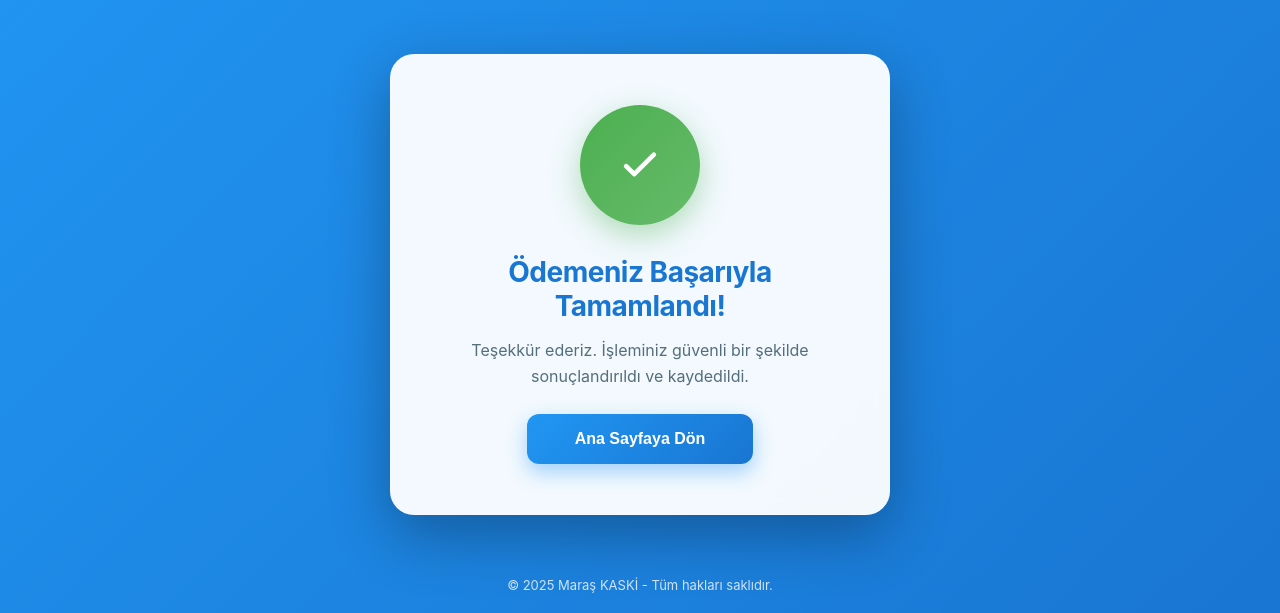
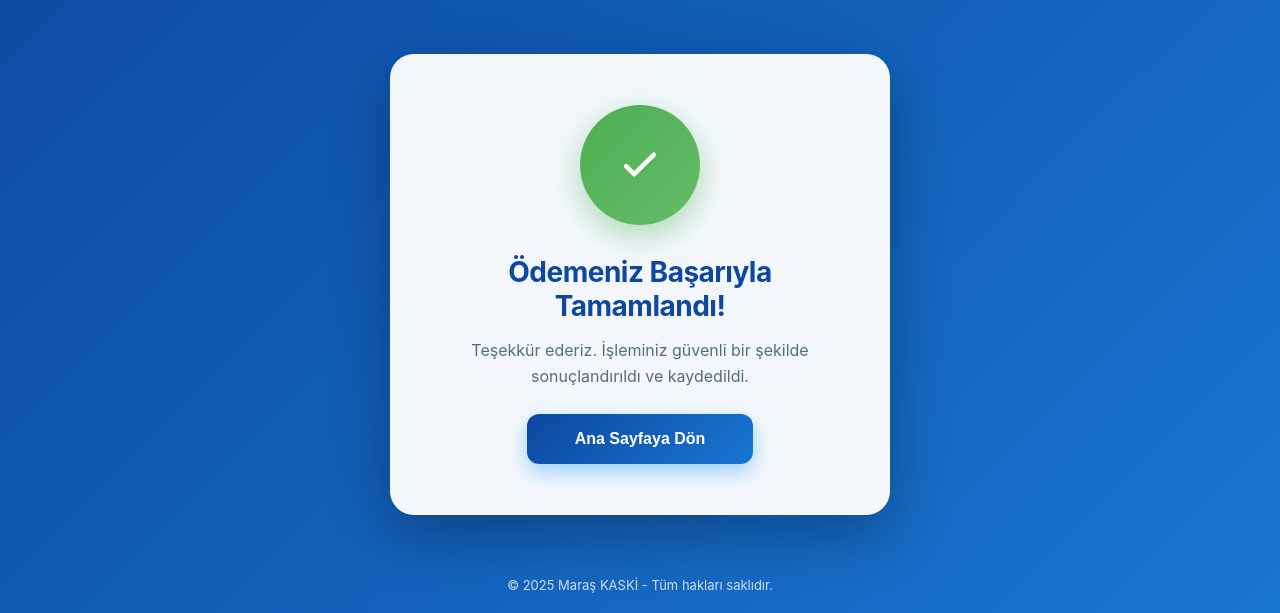
Before and after one commit to Just0lga/kaski-odeme-test, a plain HTML site: page index.html in a window 1280 px wide. Shown: the part 187-800 px from the top of the page. Drawn offline with Linux system fonts and the light colour scheme.

Commit message:
Update index.html

```diff
--- a/index.html
+++ b/index.html
@@ -12,7 +12,7 @@
     }
     body {
       font-family: -apple-system, BlinkMacSystemFont, "Segoe UI", Roboto, "Helvetica Neue", Arial, sans-serif;
-      background: linear-gradient(135deg, #2196F3 0%, #1976D2 100%);
+      background: linear-gradient(135deg, #0D47A1 0%, #1976D2 100%);
       color: #fff;
       height: 100vh;
       display: flex;
@@ -99,7 +99,7 @@
       font-size: 28px;
       margin: 0 0 15px 0;
       font-weight: 700;
-      color: #1976D2;
+      color: #0D47A1;
       letter-spacing: -0.5px;
     }
     p {
@@ -115,7 +115,7 @@
       border: none;
       border-radius: 12px;
       cursor: pointer;
-      background: linear-gradient(135deg, #2196F3 0%, #1976D2 100%);
+      background: linear-gradient(135deg, #0D47A1 0%, #1976D2 100%);
       color: #fff;
       box-shadow: 0 8px 20px rgba(33, 150, 243, 0.4);
       transition: all 0.3s ease;
```
